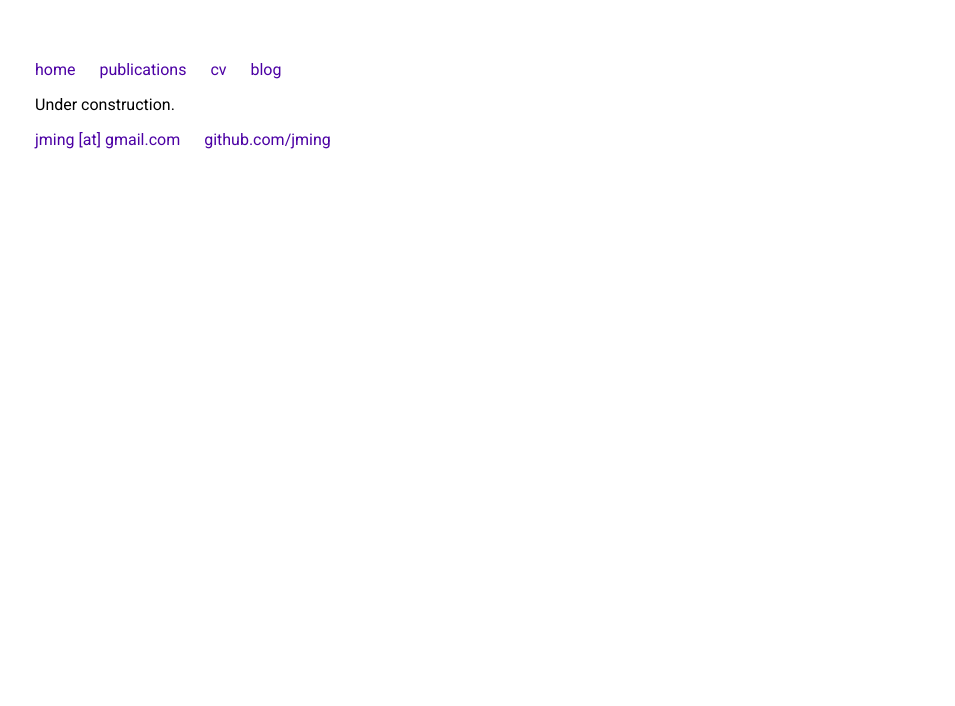
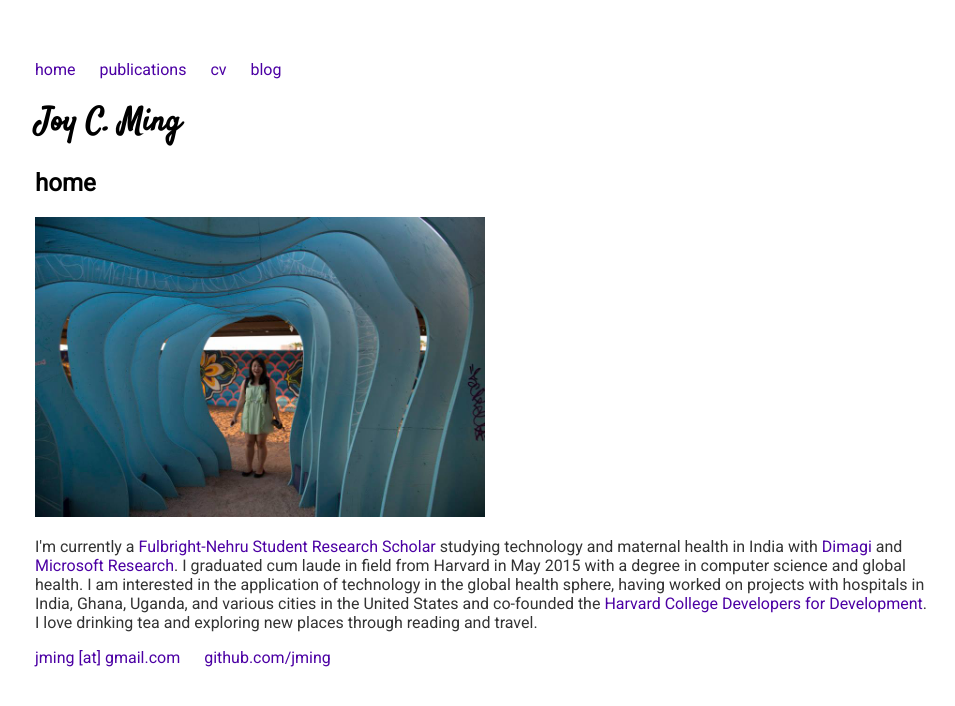
Before and after one commit to jming/jming.github.io, a Jekyll site: the page built from index.html, in a window 1280 px wide. Shown: the top 706 px of the page, without its empty margins (157-1112 px from the left). Built offline with Jekyll 4.4.1, drawn with Linux system fonts in a browser that asks for light colours.

Commit message:
change headers

```diff
--- a/_layouts/default.html
+++ b/_layouts/default.html
@@ -11,10 +11,14 @@
 	    		<ul>
 	        		<li><a href="/">home</a></li>
 				<li><a href="/publications">publications<a></li>
-				<li><a href="https://drive.google.com/file/d/18QIqwEuKyVKOsSs399xps3csCAW3T4rp/view">cv</a></li>
+				<li><a href="https://drive.google.com/file/d/18QIqwEuKyVKOsSs399xps3csCAW3T4rp/view" target="_blank">cv</a></li>
 	        		<li><a href="/blog">blog</a></li>
 	    		</ul>
 			</nav>
+			<div class="header">
+				<h1>Joy C. Ming<h1>
+				<h2>{{ page.title }}</h2>
+			</div>
 			<div class="container">
 
 			{{ content }}
--- a/_layouts/post.html
+++ b/_layouts/post.html
@@ -1,7 +1,9 @@
 ---
 layout: default
 ---
-<h1>{{ page.title }}</h1>
+<h1>Joy C. Ming's</h1>
+<h2>{{ page.title }}</h2>
+
 <p class="meta">{{ page.date | date_to_string }}</p>
 
 <div class="post">
--- a/blog/index.html
+++ b/blog/index.html
@@ -1,8 +1,7 @@
 ---
 layout: default
-title: Joy C. Ming's Blog
+title: blog
 ---
-	<h1>{{ page.title }}</h1>
 	<ul class="posts">
 
 	  {% for post in site.posts %}
--- a/css/main.css
+++ b/css/main.css
@@ -5,11 +5,11 @@ a:hover { text-decoration: underline; }
 
 p, ul { color: #333; }
 
-h1, h2, h3, h4 { font-family: 'Satisfy', 'Sans-Serif'; }
+h1 { font-family: 'Satisfy', 'Sans-Serif'; }
 
 nav ul, footer ul { padding: 0px; list-style: none; }
 nav ul li, footer ul li { display: inline; margin-right: 20px; }
 
 /* Blog */
-ul.posts { margin: 20px auto 40px; font-size: 1.5em; }
+ul.posts { margin: 20px auto 40px; }
 ul.posts li { list-style: none; }
--- a/index.html
+++ b/index.html
@@ -1,5 +1,9 @@
 ---
 layout: default
-title: Joy C. Ming
+title: home
 ---
-Under construction.
+<div class="about">
+	<img src="../img/lung.jpg" height="300"/>
+	<p>I'm currently a <a href="http://www.usief.org.in/US-Fulbright-Nehru-Fellowships.aspx">Fulbright-Nehru Student Research Scholar</a> studying technology and maternal health in India with <a href="www.dimagi.com">Dimagi</a> and <a href="http://research.microsoft.com/en-us/groups/tem/default.aspx">Microsoft Research</a>. I graduated cum laude in field from Harvard in May 2015 with a degree in computer science and global health. I am interested in the application of technology in the global health sphere, having worked on projects with hospitals in India, Ghana, Uganda, and various cities in the United States and co-founded the <a href="developersfordevelopment.org">Harvard College Developers for Development</a>. I love drinking tea and exploring new places through reading and travel.</p>
+
+</div><!-- /.blurb -->
```
Also changed, not shown: _posts/2015-06-24-joy-into-the-world.md (+1 -1 lines), publications/index.html (added, +7 -0 lines), blog/atom.xml (line endings or trailing spaces).
